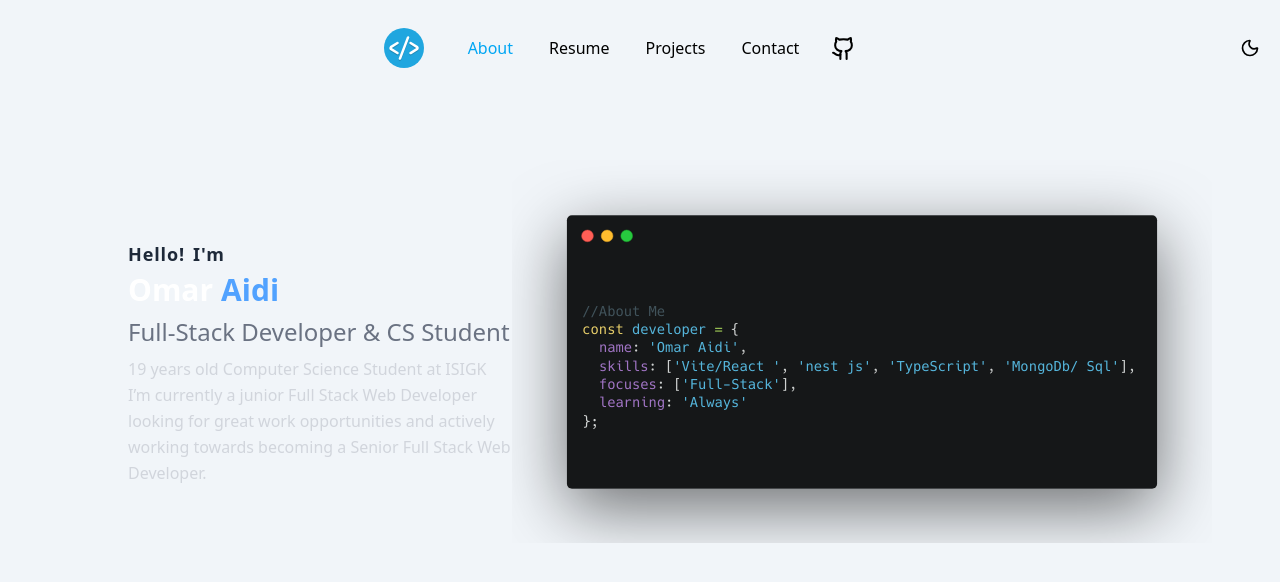
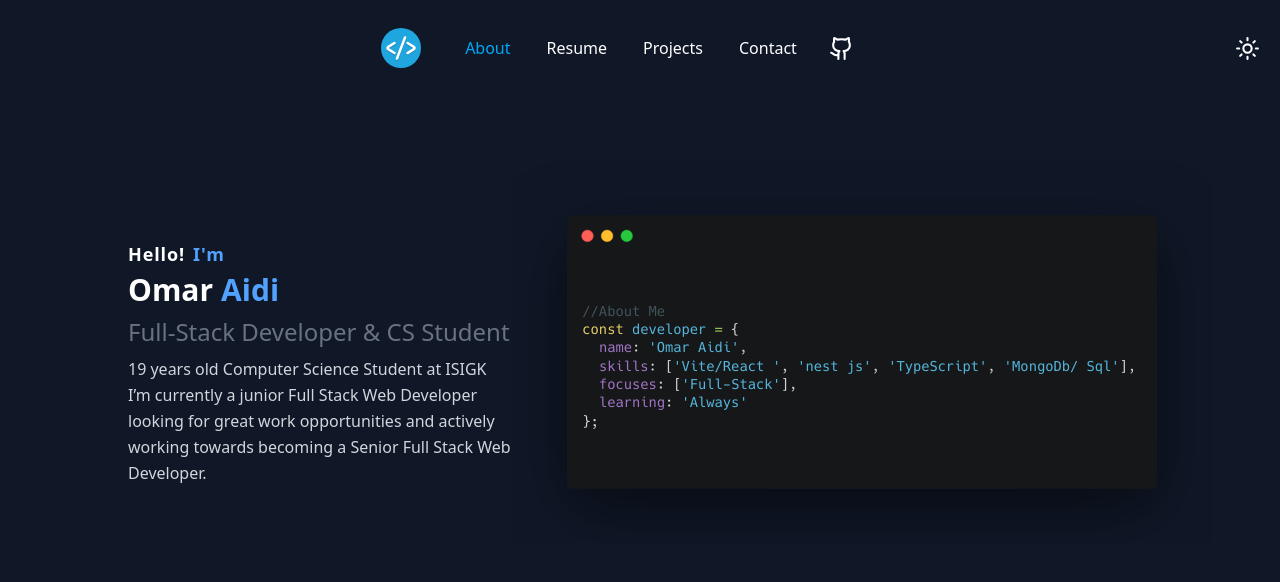
Before and after one commit to Aiomar/portfolio-update, a React (Vite) app in the folder frontend/: page / in a window 1280 px wide. Both pictures are taken after a click on the button 1247 px from the left and 48 px from the top of the page. Shown: the top 582 px of the page. Built offline with nearby package versions, Linux system fonts and the light colour scheme.

Commit message:
Fix theme toggle functionality and update icon representation in Header component

```diff
--- a/frontend/src/App.tsx
+++ b/frontend/src/App.tsx
@@ -21,6 +21,8 @@ export default function App() {
      localStorage.setItem("theme", theme)
      if (theme === 'dark') {
       document.documentElement.classList.add(theme)
+     }else{
+      document.documentElement.classList.remove("dark")
      }
     },
     [theme]
--- a/frontend/src/components/Header.tsx
+++ b/frontend/src/components/Header.tsx
@@ -62,9 +62,9 @@ export default function Header(
             onClick={updateTheme}
           >
             {theme === 'dark' ? (
-              <Moon size={20} />
+              <Sun color="white"size={25} />
             ) : (
-              <Sun className="text-white" size={25} />
+              <Moon size={25} />
             )}
           </button>
         </div>
--- a/frontend/src/index.css
+++ b/frontend/src/index.css
@@ -1,4 +1,6 @@
 @import "tailwindcss";
+
+@custom-variant dark (&:where(.dark, .dark *));
 
 body {
   @apply bg-gray-50 dark:bg-gray-900;
```
